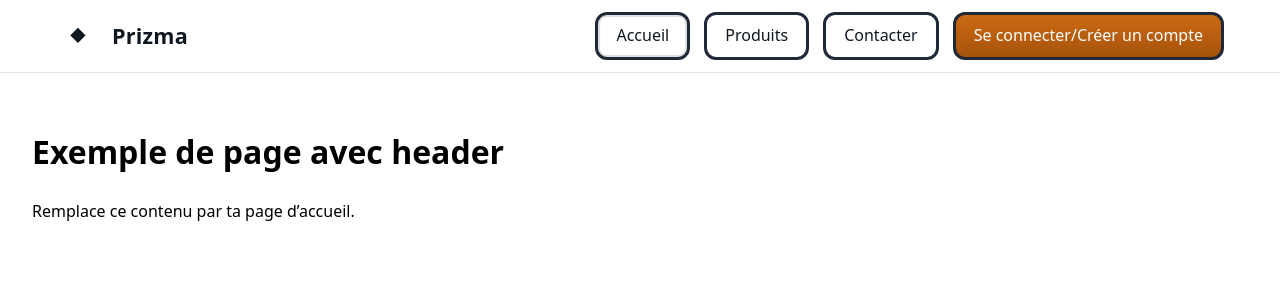
After one commit to BaptisteChesneau/prizma, a Flask app: page /header in a window 1280 px wide. The commit adds this page. Shown: the top 300 px of the page. Run offline with Flask 3, Linux system fonts and the light colour scheme.

Commit message:
feat(header): header autonome + nav Accueil/Produits/Contacter + CTA orange (section 01 styles)

```diff
--- a/prizma/app.py
+++ b/prizma/app.py
@@ -6,6 +6,41 @@ app = Flask(__name__)
 def hello():
     return render_template("hello.html")
 
+@app.get("/header")
+def header_page():
+    # header.html est un document HTML complet (<!doctype html>)
+    # placé dans templates/header.html
+    return render_template("header.html", brand="Prizma")
+
+@app.get("/footer")
+def footer_page():
+    # footer.html doit être dans templates/footer.html
+    return render_template("footer.html")
+
+@app.get("/")
+def index():
+    return "Accueil — placeholder"
+
+@app.get("/produits")
+def produits():
+    return "Produits — placeholder"
+
+@app.get("/contact")
+def contact():
+    return "Contact — placeholder"
+
+@app.get("/auth")
+def auth():
+    return "Se connecter / Créer un compte — placeholder"
+
+@app.get("/rgpd")
+def rgpd(): return "RGPD — placeholder"
+
+@app.get("/mentions-legales")
+def mentions(): return "Mentions légales — placeholder"
+
+@app.get("/cookies")
+def cookies(): return "Cookies — placeholder"
 
 if __name__ == "__main__":
     app.run(debug=True)
--- a/prizma/static/css/styles.css
+++ b/prizma/static/css/styles.css
@@ -1,6 +1,119 @@
-/* -------------------------------------------------------
-   01. Variables & Reset
--------------------------------------------------------- */
+/* =======================================================
+   00. Reset & Base
+======================================================= */
+* { box-sizing: border-box; }
+html, body { margin: 0; padding: 0; -webkit-text-size-adjust: 100%; }
+body {
+  font-family: system-ui, -apple-system, Segoe UI, Roboto, Helvetica, Arial, "Apple Color Emoji", "Segoe UI Emoji";
+  line-height: 1.6;
+}
+
+/* =======================================================
+   01. Header (style comme la maquette)
+======================================================= */
+
+/* 01.01 Variables */
+:root{
+  --hdr-bg: #ffffff;
+  --hdr-fg: #0f1720;
+  --hdr-border: #1f2937;         /* bordure sombre */
+  --hdr-muted: #6b7280;
+
+  /* boutons nav */
+  --nav-height: 48px;
+  --nav-radius: 12px;
+  --nav-gap: 14px;
+  --nav-border-w: 3px;
+
+  /* CTA orange */
+  --cta-top: #cc6a12;
+  --cta-bot: #a5530c;
+  --cta-text: #ffffff;
+}
+
+/* 01.02 Structure */
+.site-header{
+  position: sticky; top: 0; z-index: 50;
+  background: var(--hdr-bg);
+  border-bottom: 1px solid #e5e7eb;
+}
+.hdr-wrap{
+  max-width: 1200px;
+  margin: 0 auto;
+  padding: .75rem 1rem;
+  display: flex; align-items: center; justify-content: space-between;
+  gap: 1rem;
+}
+
+/* 01.03 Branding (logo + texte) */
+.brand{ display: inline-flex; align-items: center; gap: .75rem; text-decoration: none; color: var(--hdr-fg); }
+.brand-text{ font-weight: 800; font-size: 1.35rem; letter-spacing: .2px; }
+.logo{
+  width: 44px; height: 44px; display: inline-grid; place-items: center;
+  border-radius: 10px; overflow: hidden;
+}
+
+/* 01.04 Navigation (boutons style “carte”) */
+.site-nav{ display: flex; align-items: center; gap: var(--nav-gap); }
+
+/* par défaut : fond blanc, bordure sombre */
+.nav-link{
+  display: inline-flex; align-items: center; justify-content: center;
+  min-height: var(--nav-height);
+  padding: 0 18px;
+  border: var(--nav-border-w) solid var(--hdr-border);
+  border-radius: var(--nav-radius);
+  background: #fff;
+  color: var(--hdr-fg);
+  text-decoration: none; font-weight: 500;
+  transition: transform .06s ease, box-shadow .15s ease, background-color .15s ease, opacity .15s ease;
+}
+.nav-link:hover{ background: #fafafa; transform: translateY(-1px); }
+.nav-link:active{ transform: translateY(0); }
+.nav-link.is-active{ outline: 0; box-shadow: 0 0 0 2px rgba(31,41,55,.15) inset; }
+
+/* bouton CTA orange rempli (à droite) */
+.nav-link.cta{
+  background: linear-gradient(180deg, var(--cta-top), var(--cta-bot));
+  color: var(--cta-text);
+  border-color: var(--hdr-border);
+}
+.nav-link.cta:hover{ opacity: .95; transform: translateY(-1px); }
+.nav-link.cta:active{ transform: translateY(0); }
+
+/* 01.05 Burger (mobile) */
+.nav-toggle{ display: none; }
+.nav-btn{ display: none; }
+.nav-btn-bar{
+  display: block; width: 24px; height: 2px; background: var(--hdr-fg);
+  box-shadow: 0 6px 0 var(--hdr-fg), 0 12px 0 var(--hdr-fg);
+}
+
+/* 01.06 Responsive */
+@media (max-width: 920px){
+  .nav-btn{
+    display: inline-flex; align-items: center; justify-content: center;
+    padding: .55rem; border: 1px solid #e5e7eb; border-radius: 10px; background: transparent; cursor: pointer;
+  }
+  .site-nav{
+    position: absolute; left: 0; right: 0; top: calc(64px + 1px);
+    display: none; flex-direction: column; align-items: flex-end;
+    gap: 10px; padding: .75rem 1rem; background: var(--hdr-bg); border-bottom: 1px solid #e5e7eb;
+  }
+  .nav-toggle:checked ~ .site-nav{ display: flex; }
+  .nav-link{ width: 230px; }
+}
+
+/* 01.07 Thème sombre (optionnel) */
+[data-theme="dark"]{
+  --hdr-bg: #0f1115; --hdr-fg: #e9e9ea; --hdr-muted: #9aa0a6; --hdr-border: #1f2937;
+}
+
+/* =======================================================
+   30. Page Hello (scopée avec préfixe .hello-)
+======================================================= */
+
+/* 02.01 Variables Hello */
 :root {
   --hello-bg: #f7f7f8;
   --hello-fg: #111111;
@@ -9,26 +122,16 @@
   --hello-shadow: 0 10px 30px rgba(0,0,0,.06);
   --hello-radius: 16px;
   --hello-space: 2rem;
-  --hello-primary: #ff4fa6; /* Rose demandé dans tes projets */
+  --hello-primary: #cc6a12; /* Rose demandé dans tes projets */
   --hello-focus: 2px solid #111111;
 }
-* { box-sizing: border-box; }
-html, body { margin: 0; padding: 0; }
 
-/* -------------------------------------------------------
-   02. Base
--------------------------------------------------------- */
-html { -webkit-text-size-adjust: 100%; }
-body {
-  font-family: system-ui, -apple-system, Segoe UI, Roboto, Helvetica, Arial, "Apple Color Emoji", "Segoe UI Emoji";
-  background: var(--hello-bg);
-  color: var(--hello-fg);
-  line-height: 1.6;
-}
+/* 02.02 Base Hello (scopée – pas d'impact global) */
+.hello-container, .hello-card, .hello-muted, .hello-message, .hello-btn { box-sizing: border-box; }
+/* Pas de background sur <body> pour ne pas affecter l’en-tête */
+.hello-container { background: var(--hello-bg); }
 
-/* -------------------------------------------------------
-   03. Layout
--------------------------------------------------------- */
+/* 02.03 Layout */
 .hello-container {
   max-width: 720px;
   margin: 10vh auto;
@@ -41,10 +144,9 @@ body {
   padding: var(--hello-space);
 }
 
-/* -------------------------------------------------------
-   04. Typographie
--------------------------------------------------------- */
-h1 {
+/* 02.04 Typographie */
+.hello-card h1,
+#hello-title {
   margin: 0 0 1rem;
   font-size: 2.25rem;
   line-height: 1.2;
@@ -55,9 +157,7 @@ h1 {
 }
 .hello-message { margin: .25rem 0; }
 
-/* -------------------------------------------------------
-   05. Composants
--------------------------------------------------------- */
+/* 02.05 Bouton */
 .hello-btn {
   display: inline-block;
   margin-top: 1rem;
@@ -73,24 +173,107 @@ h1 {
 .hello-btn:active { transform: translateY(0); }
 .hello-btn:focus-visible { outline: var(--hello-focus); outline-offset: 4px; }
 
-/* -------------------------------------------------------
-   06. Utilitaires
--------------------------------------------------------- */
+/* 02.06 Utilitaires */
 .u-center { text-align: center; }
 .u-hide { display: none !important; }
 
-/* -------------------------------------------------------
-   07. Accessibilité & Préférences
--------------------------------------------------------- */
+/* 02.07 Accessibilité & Préférences */
 @media (prefers-reduced-motion: reduce) {
   .hello-btn { transition: none; }
 }
 
-/* -------------------------------------------------------
-   08. Responsive
--------------------------------------------------------- */
+/* 02.08 Responsive */
 @media (max-width: 640px) {
   .hello-container { margin: 4vh auto; padding: 1rem; }
   .hello-card { padding: 1.25rem; }
-  h1 { font-size: 1.8rem; }
+  .hello-card h1, #hello-title { font-size: 1.8rem; }
 }
+
+/* =======================================================
+   03. Footer (selon la maquette)
+======================================================= */
+
+/* 03.01 Variables */
+:root{
+  --ftr-bg: #ffffff;
+  --ftr-fg: #0f1720;
+  --ftr-border: #1f2937;     /* ligne du haut */
+  --ftr-muted: #374151;
+
+  --ftr-icon-size: 40px;     /* taille icônes réseaux */
+  --ftr-gap: 18px;
+  --ftr-vgap: 22px;
+}
+
+/* 03.02 Structure */
+.site-footer{
+  background: var(--ftr-bg);
+  color: var(--ftr-fg);
+  border-top: 3px solid var(--ftr-border); /* ligne supérieure comme la capture */
+}
+.ftr-wrap{
+  max-width: 1200px;
+  margin: 0 auto;
+  padding: 18px 16px 28px;
+  display: grid;
+  grid-template-columns: auto 1fr auto; /* social | centre | légal */
+  align-items: center;
+  column-gap: 32px;
+}
+
+/* 03.03 Réseaux sociaux (gauche, vertical) */
+.ftr-social{
+  display: flex;
+  flex-direction: column;
+  gap: var(--ftr-gap);
+}
+.ftr-icon{
+  width: var(--ftr-icon-size);
+  height: var(--ftr-icon-size);
+  display: block;
+}
+.ftr-social-link{ display: inline-block; line-height: 0; }
+
+/* 03.04 Bloc info (centre, lignes espacées) */
+.ftr-info{
+  display: flex;
+  flex-direction: column;
+  align-items: center;
+  gap: var(--ftr-vgap);
+  text-align: center;
+}
+.ftr-line{ margin: 0; }
+.ftr-link{
+  color: inherit;
+  text-decoration: none;
+}
+.ftr-link:hover{ text-decoration: underline; }
+
+/* 03.05 Liens légaux (droite, vertical) */
+.ftr-legal{
+  display: flex;
+  flex-direction: column;
+  align-items: flex-end;
+  gap: 28px;
+}
+.ftr-legal-link{
+  color: inherit;
+  text-decoration: none;
+}
+.ftr-legal-link:hover{ text-decoration: underline; }
+
+/* 03.06 Responsive */
+@media (max-width: 900px){
+  .ftr-wrap{
+    grid-template-columns: 1fr;      /* tout en colonne */
+    row-gap: 18px;
+    text-align: center;
+  }
+  .ftr-social{
+    flex-direction: row;              /* icônes en ligne */
+    justify-content: center;
+  }
+  .ftr-legal{
+    align-items: center;              /* liens légaux centrés */
+  }
+}
--- /dev/null
+++ b/prizma/templates/header.html
@@ -0,0 +1,38 @@
+<!doctype html>
+<html lang="fr">
+  <head>
+    <meta charset="utf-8" />
+    <meta name="viewport" content="width=device-width, initial-scale=1" />
+    <title>Header — Prizma</title>
+    <link rel="stylesheet" href="/static/css/styles.css">
+  </head>
+  <body>
+    <header class="site-header" role="banner">
+      <div class="hdr-wrap">
+        <a class="brand" href="/">
+          <!-- Remplace le symbole par ton logo si besoin -->
+          <span class="logo" aria-hidden="true">◆</span>
+          <span class="brand-text">Prizma</span>
+        </a>
+
+        <!-- Burger (mobile) -->
+        <input type="checkbox" id="nav-toggle" class="nav-toggle" aria-hidden="true">
+        <label for="nav-toggle" class="nav-btn" aria-label="Menu principal">
+          <span class="nav-btn-bar"></span>
+        </label>
+
+        <nav id="site-nav" class="site-nav" role="navigation" aria-label="Navigation principale">
+          <a href="/" class="nav-link is-active" aria-current="page">Accueil</a>
+          <a href="/produits" class="nav-link">Produits</a>
+          <a href="/contact" class="nav-link">Contacter</a>
+          <a href="/auth" class="nav-link cta">Se connecter/Créer un compte</a>
+        </nav>
+      </div>
+    </header>
+
+    <main class="site-main" style="padding:2rem">
+      <h1>Exemple de page avec header</h1>
+      <p>Remplace ce contenu par ta page d’accueil.</p>
+    </main>
+  </body>
+</html>
--- a/prizma/templates/hello.html
+++ b/prizma/templates/hello.html
@@ -1,5 +1,5 @@
 <!doctype html>
-<html lang="fr">
+<html lang="en">
   <head>
     <meta charset="utf-8" />
     <meta name="viewport" content="width=device-width, initial-scale=1" />
```
Also changed, not shown: prizma/templates/footer.html (added, +42 -0 lines).
